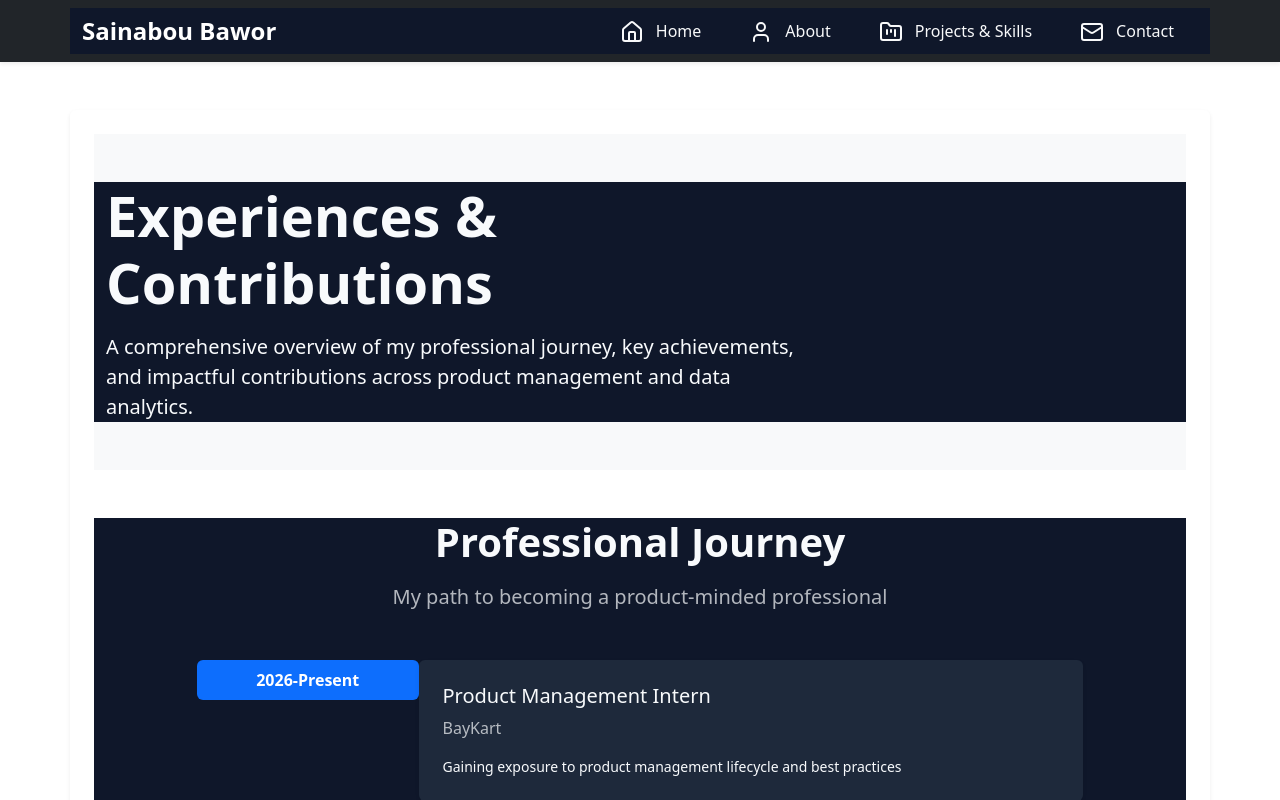
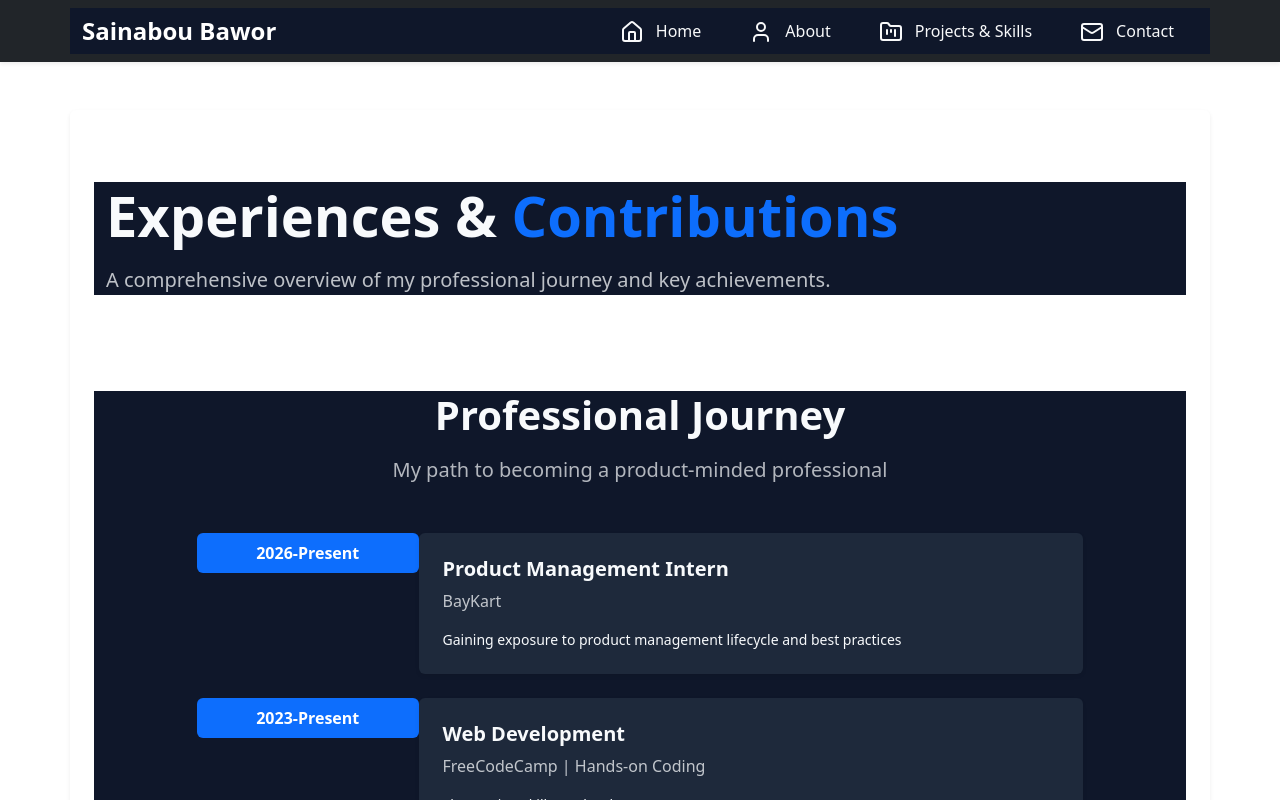
Before and after one commit to saiBawz/personal-website, a React (Create React App) app: page /projects in a window 1280 px wide. Shown: the top 800 px of the page. Built offline with nearby package versions, Linux system fonts and the light colour scheme.

Commit message:
Update Projects.js
updated project.js

```diff
--- a/src/pages/Projects.js
+++ b/src/pages/Projects.js
@@ -7,21 +7,17 @@ const Projects = () => {
   return (
     <div>
       {/* Header Section */}
-      <div className="py-5 bg-light bg-gradient-light">
+      <div className="py-5" style={{ backgroundColor: 'var(--header-bg)', color: 'var(--card-text)' }}>
         <div className="container">
-          <div className="row align-items-center">
-            <div className="col-lg-8">
               <h1 className="display-4 fw-bold mb-3">
-                Experiences & <span className="text-gradient-primary">Contributions</span>
+                Experiences & <span className="text-primary">Contributions</span>
               </h1>
-              <p className="lead mb-0">
-                A comprehensive overview of my professional journey, key achievements,
-                and impactful contributions across product management and data analytics.
+              <p className="lead mb-0 opacity-75" style={{ color: 'var(--text-primary)' }}>
+                A comprehensive overview of my professional journey and key achievements.
               </p>
             </div>
           </div>
-        </div>
-      </div>
+
 
       {/* Professional Journey Timeline */}
       <div className="py-5 bg-white">
@@ -68,10 +64,10 @@ const Projects = () => {
                         </div>
                       </div>
                       <div className="col-md-9">
-                        <div className="card border-0 shadow-sm">
+                        <div className="card border-0 shadow-sm custom card">
                           <div className="card-body p-4">
-                            <h5 className="mb-2">{exp.title}</h5>
-                            <p className="text-muted mb-3">{exp.desc}</p>
+                            <h5 className="mb-2 fw-bold">{exp.title}</h5>
+                            <p className="opacity-75 mb-3">{exp.desc}</p>
                             <div className="d-flex flex-column gap-2">
                               {exp.achievements.map((achievement, idx) => (
                                 <div key={idx} className="d-flex align-items-start">
@@ -92,7 +88,7 @@ const Projects = () => {
       </div>
 
       {/* Contributions Section */}
-      <div className="py-5 bg-light">
+      <div className="py-5">
         <div className="container">
           <div className="text-center mb-5">
             <h2 className="display-6 fw-bold mb-3">My Contributions</h2>
```
